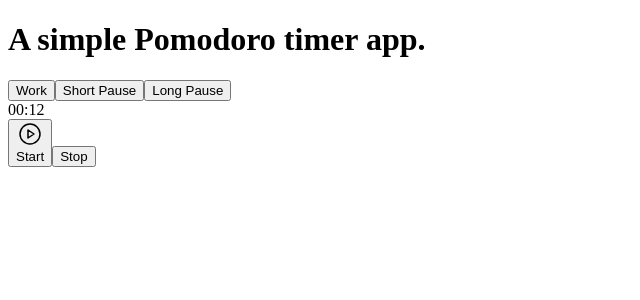
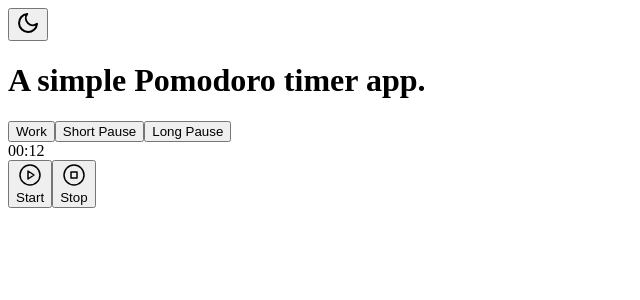
Before and after one commit to powahftw/pomo, a Next.js app: page / in a window 1280 px wide. Shown: the top 300 px of the page, without its empty margins (0-640 px from the left). Built offline with nearby package versions, Linux system fonts and the light colour scheme.

Commit message:
Added theme reducer and navbar to switch theme

```diff
--- /dev/null
+++ b/components/Navbar/Navbar.tsx
@@ -0,0 +1,22 @@
+import { useReducer } from 'react';
+import { Moon, Sun } from 'react-feather';
+import { Theme } from '../../types/themes';
+import { DEFAULT_THEME, themeReducer } from '../../store/theme';
+
+export default function Navbar() {
+  const [theme, dispatchTheme] = useReducer(themeReducer, DEFAULT_THEME);
+
+  const handleSetTheme = () => {
+    const newTheme = { newTheme: theme.currentTheme === Theme.DARK ? Theme.LIGHT : Theme.DARK };
+    return dispatchTheme(newTheme);
+  };
+
+  return (
+    <div className="flex justify-between w-full p-4">
+      <div> </div>
+      <div>
+        <button type="button" onClick={handleSetTheme}>{theme.currentTheme === Theme.LIGHT ? <Moon /> : <Sun color="white" />}</button>
+      </div>
+    </div>
+  );
+}
--- /dev/null
+++ b/components/Navbar/index.tsx
@@ -0,0 +1 @@
+export { default } from './Navbar';
--- /dev/null
+++ b/pages/_app.css
@@ -0,0 +1,8 @@
+:root {
+    --bg-color: #ffffff;
+}
+
+body {
+    background: var(--bg-color);
+    transition: background-color 200ms linear;
+}
--- a/pages/_app.tsx
+++ b/pages/_app.tsx
@@ -1,3 +1,5 @@
+import './_app.css';
+
 function MyApp({ Component, pageProps }) {
   return <Component {...pageProps} />;
 }
--- a/pages/index.tsx
+++ b/pages/index.tsx
@@ -1,5 +1,6 @@
 import { useEffect, useReducer, useRef } from 'react';
 import Head from 'next/head';
+import { StopCircle } from 'react-feather';
 import PillButton from '../components/PillButton';
 import 'tailwindcss/tailwind.css';
 import TimerDisplay from '../components/TimerDisplay';
@@ -17,6 +18,7 @@ import {
 import usePrevious from '../hooks/usePrevious';
 import TabButton from '../components/TabButton';
 import { didTimerRecentlyFinish } from '../utils/state_utils';
+import Navbar from '../components/Navbar';
 
 export default function Home() {
   const [state, dispatch] = useReducer(reducer, DEFAULT_STATE);
@@ -30,7 +32,7 @@ export default function Home() {
   // Handles creating timer on play
   useEffect(() => {
     if (state.timerState !== TimerState.PLAYING) {
-      return;
+      return undefined;
     }
     intervalRef.current = window.setInterval(
       () => dispatch({ type: ActionType.TICK }),
@@ -56,6 +58,8 @@ export default function Home() {
   const isPlaying = () => state.timerState === TimerState.PLAYING;
 
   return (
+    <>
+      <Navbar />
       <div className="flex flex-col items-center justify-center min-h-screen py-2">
         <Head>
           <title>Pomo</title>
@@ -101,11 +105,13 @@ export default function Home() {
             />
             <PillButton
               text="Stop"
+              icon={<StopCircle strokeWidth={1.5} size={24} />}
               onClickAction={() => dispatch({ type: ActionType.STOP })}
             />
             <StatsDisplay sessionCompleted={state.workCycleCompleted} />
           </div>
         </main>
       </div>
+    </>
   );
 }
--- /dev/null
+++ b/store/theme.ts
@@ -0,0 +1,24 @@
+import { Theme } from '../types/themes';
+
+export type State = {
+  currentTheme: Theme;
+}
+
+export type Action = {
+  newTheme: Theme;
+}
+
+export const DEFAULT_THEME = {
+  currentTheme: Theme.LIGHT,
+};
+
+const themeToColor = new Map<Theme, string>([
+  [Theme.DARK, '#232629'],
+  [Theme.LIGHT, '#e3f1ff'],
+]);
+
+export function themeReducer(state: State, action: Action) {
+  const bgColor = themeToColor.get(action.newTheme);
+  document.documentElement.style.setProperty('--bg-color', bgColor);
+  return { ...state, currentTheme: action.newTheme };
+}
--- /dev/null
+++ b/types/themes.ts
@@ -0,0 +1,4 @@
+export enum Theme {
+    DARK,
+    LIGHT
+}
```
Lines whose indentation alone changed are shown as unchanged.
